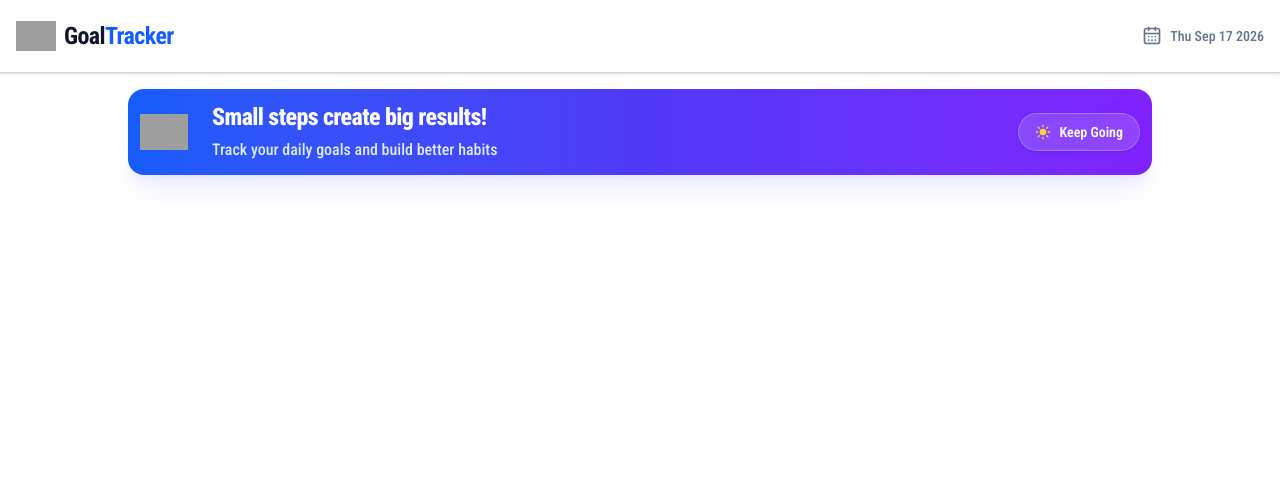
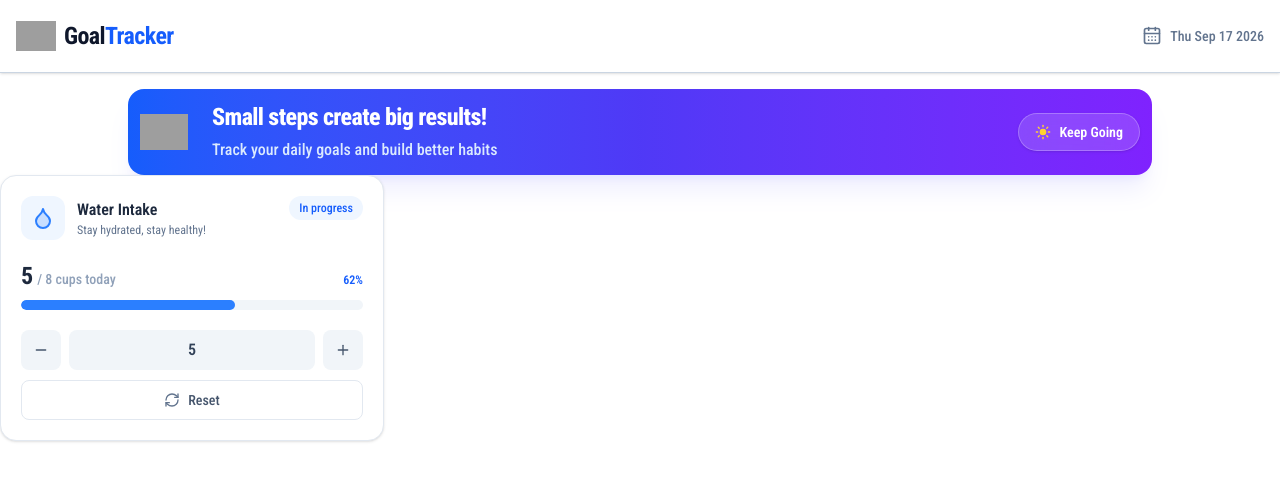
Before and after one commit to Sarfarosh-0/React-Projects, a React (Vite) app in the folder Goal-Tracker/: page / in a window 1280 px wide. Shown: the top 480 px of the page. Built offline with nearby package versions, Linux system fonts and the light colour scheme; grey boxes are pictures that could not be loaded.

Commit message:
GoalCard component

```diff
--- a/Goal-Tracker/src/App.jsx
+++ b/Goal-Tracker/src/App.jsx
@@ -1,3 +1,4 @@
+import GoalCard from "./components/GoalCard"
 import Header from "./components/Header"
 import HeroSection from "./components/HeroSection"
 
@@ -6,6 +7,7 @@ function App() {
     <>
       <Header></Header>
       <HeroSection />
+      <GoalCard/>
     </>
   )
 }
--- /dev/null
+++ b/Goal-Tracker/src/components/GoalCard.jsx
@@ -0,0 +1,61 @@
+import { Droplet, Minus, Plus, RefreshCw } from "lucide-react";
+
+export default function GoalCard() {
+    return (
+        <div className="w-full max-w-sm rounded-2xl border border-slate-200 bg-white p-5 shadow-sm">
+            {/* Header */}
+            <div className="flex items-start justify-between">
+                <div className="flex items-center gap-3">
+                    <div className="rounded-xl bg-blue-50 p-2.5">
+                        <Droplet className="h-6 w-6 text-blue-500 fill-blue-500/20" />
+                    </div>
+                    <div>
+                        <h2 className="text-base font-semibold text-slate-800">Water Intake</h2>
+                        <p className="text-xs text-slate-500">Stay hydrated, stay healthy!</p>
+                    </div>
+                </div>
+                <span className="rounded-full bg-blue-50 px-2.5 py-1 text-xs font-medium text-blue-600">
+                    In progress
+                </span>
+            </div>
+
+            {/* Progress Section */}
+            <div className="my-5 flex flex-col gap-2">
+                <div className="flex items-baseline justify-between">
+                    <div className="flex items-baseline gap-1">
+                        <span className="text-2xl font-bold text-slate-800">5</span>
+                        <span className="text-sm font-medium text-slate-400">/ 8 cups today</span>
+                    </div>
+                    <span className="text-xs font-semibold text-blue-600">62%</span>
+                </div>
+
+                {/* Styled Progress Bar */}
+                <div className="h-2.5 w-full overflow-hidden rounded-full bg-slate-100">
+                    <div className="h-full w-[62.5%] rounded-full bg-blue-500" />
+                </div>
+            </div>
+
+            {/* Controls */}
+            <div className="flex flex-col gap-2.5">
+                <div className="flex items-center gap-2">
+                    <button className="flex h-10 w-10 items-center justify-center rounded-lg bg-slate-100 text-slate-600 transition hover:bg-slate-200 active:scale-95">
+                        <Minus className="h-4 w-4" />
+                    </button>
+
+                    <div className="flex h-10 flex-1 items-center justify-center rounded-lg bg-slate-100 font-semibold text-slate-700">
+                        5
+                    </div>
+
+                    <button className="flex h-10 w-10 items-center justify-center rounded-lg bg-slate-100 text-slate-600 transition hover:bg-slate-200 active:scale-95">
+                        <Plus className="h-4 w-4" />
+                    </button>
+                </div>
+
+                <button className="flex h-10 w-full items-center justify-center gap-2 rounded-lg border border-slate-200 bg-white text-sm font-medium text-slate-600 transition hover:bg-slate-50 active:scale-95">
+                    <RefreshCw className="h-4 w-4 text-slate-500" />
+                    Reset
+                </button>
+            </div>
+        </div>
+    );
+}
```
